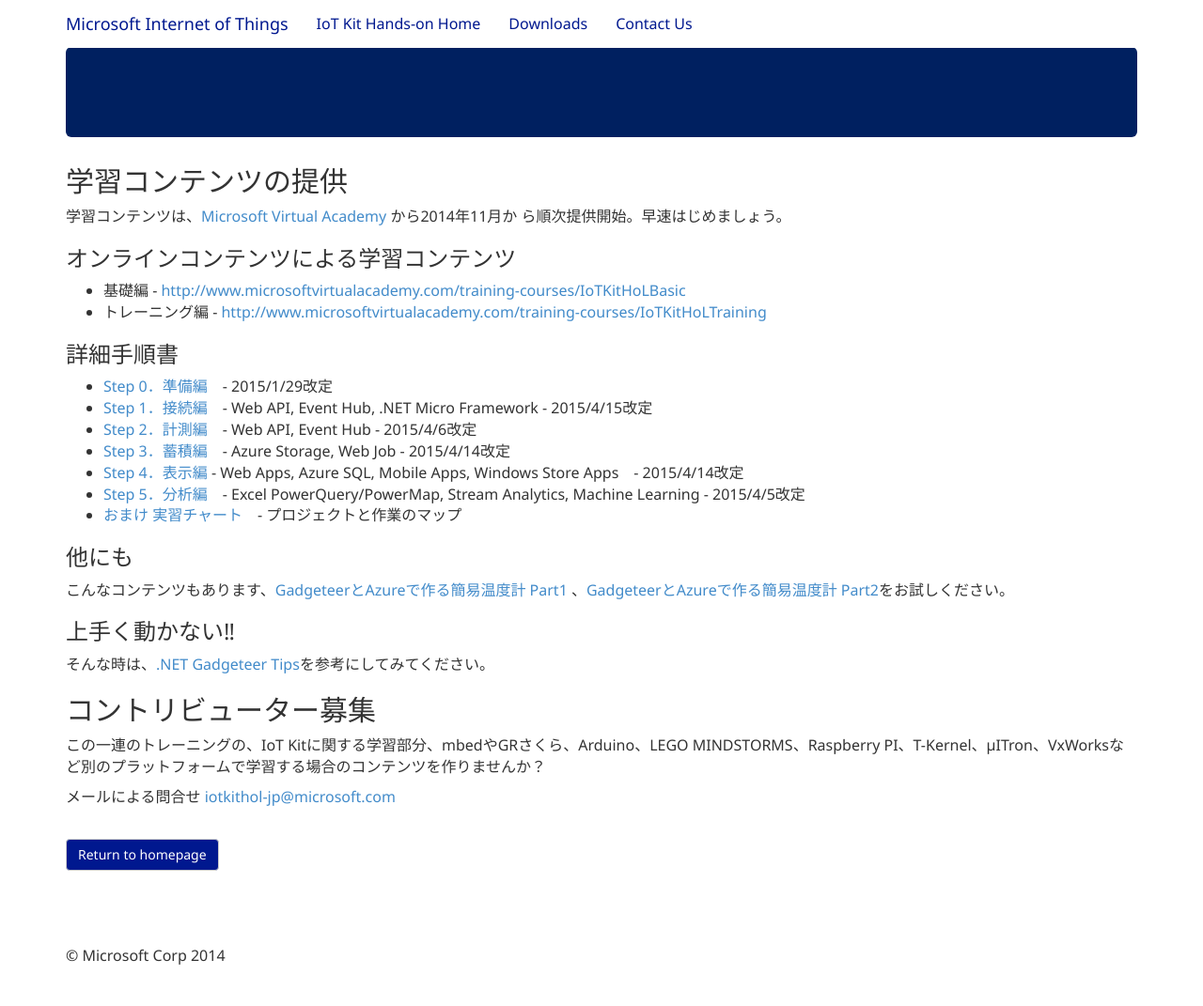
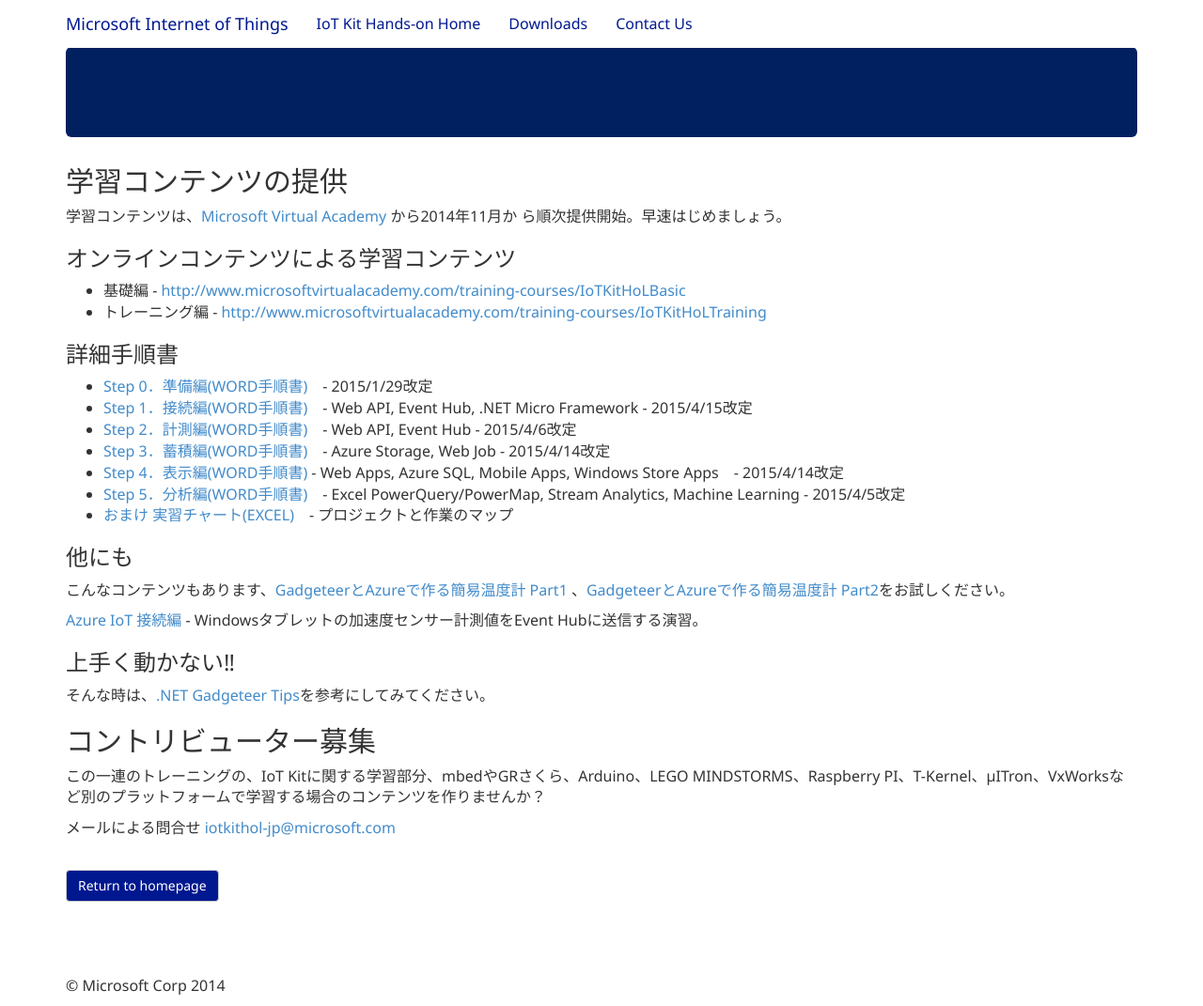
Before and after one commit to ms-iotkithol-jp/ms-iotkithol-jp.github.io, a Jekyll site: the page built from LetsBegin.md, in a window 1280 px wide and 1071 px high. Shown: the whole window at 94% size. Built offline with Jekyll 4.4.1, drawn with Linux system fonts in a browser that asks for light colours.

Commit message:
Add detail

```diff
--- a/LetsBegin.md
+++ b/LetsBegin.md
@@ -19,17 +19,19 @@
 * トレーニング編 - [http://www.microsoftvirtualacademy.com/training-courses/IoTKitHoLTraining](http://www.microsoftvirtualacademy.com/training-courses/IoTKitHoLTraining)
 
 ### 詳細手順書
-* [Step 0．準備編](https://github.com/ms-iotkithol-jp/Training/blob/master/Documents/IoTKit_SelfLearning00_Overview.docx?raw=true)　-  2015/1/29改定
-* [Step 1．接続編](https://github.com/ms-iotkithol-jp/Training/blob/master/Documents/IoTKit_SelfLearning01_Connect.docx?raw=true)　- Web API, Event Hub, .NET Micro Framework - 2015/4/15改定
-* [Step 2．計測編](https://github.com/ms-iotkithol-jp/Training/blob/master/Documents/IoTKit_SelfLearning02_Measure.docx?raw=true)　- Web API, Event Hub - 2015/4/6改定
-* [Step 3．蓄積編](https://github.com/ms-iotkithol-jp/Training/blob/master/Documents/IoTKit_SelfLearning03_Store.docx?raw=true)　- Azure Storage, Web Job - 2015/4/14改定
-* [Step 4．表示編](https://github.com/ms-iotkithol-jp/Training/blob/master/Documents/IoTKit_SelfLearning04_Show.docx?raw=true) - Web Apps, Azure SQL, Mobile Apps, Windows Store Apps　- 2015/4/14改定
-* [Step 5．分析編](https://github.com/ms-iotkithol-jp/Training/blob/master/Documents/IoTKit_SelfLearning05_Analysis.docx?raw=true)　- Excel PowerQuery/PowerMap, Stream Analytics, Machine Learning - 2015/4/5改定
-* [おまけ 実習チャート](https://github.com/ms-iotkithol-jp/Training/blob/master/Documents/TrainingChart.xlsx)　- プロジェクトと作業のマップ
+* [Step 0．準備編(WORD手順書)](https://github.com/ms-iotkithol-jp/Training/blob/master/Documents/IoTKit_SelfLearning00_Overview.docx?raw=true)　-  2015/1/29改定
+* [Step 1．接続編(WORD手順書)](https://github.com/ms-iotkithol-jp/Training/blob/master/Documents/IoTKit_SelfLearning01_Connect.docx?raw=true)　- Web API, Event Hub, .NET Micro Framework - 2015/4/15改定
+* [Step 2．計測編(WORD手順書)](https://github.com/ms-iotkithol-jp/Training/blob/master/Documents/IoTKit_SelfLearning02_Measure.docx?raw=true)　- Web API, Event Hub - 2015/4/6改定
+* [Step 3．蓄積編(WORD手順書)](https://github.com/ms-iotkithol-jp/Training/blob/master/Documents/IoTKit_SelfLearning03_Store.docx?raw=true)　- Azure Storage, Web Job - 2015/4/14改定
+* [Step 4．表示編(WORD手順書)](https://github.com/ms-iotkithol-jp/Training/blob/master/Documents/IoTKit_SelfLearning04_Show.docx?raw=true) - Web Apps, Azure SQL, Mobile Apps, Windows Store Apps　- 2015/4/14改定
+* [Step 5．分析編(WORD手順書)](https://github.com/ms-iotkithol-jp/Training/blob/master/Documents/IoTKit_SelfLearning05_Analysis.docx?raw=true)　- Excel PowerQuery/PowerMap, Stream Analytics, Machine Learning - 2015/4/5改定
+* [おまけ 実習チャート(EXCEL)](https://github.com/ms-iotkithol-jp/Training/blob/master/Documents/TrainingChart.xlsx)　- プロジェクトと作業のマップ
 
 
 ### 他にも
 こんなコンテンツもあります、[GadgeteerとAzureで作る簡易温度計 Part1](http://blogs.msdn.com/b/hirosho/archive/2014/07/25/gadgeteer-azure-part-1.aspx) 、[GadgeteerとAzureで作る簡易温度計 Part2](http://blogs.msdn.com/b/hirosho/archive/2014/07/26/gadgeteer-azure-part-2.aspx)をお試しください。
+
+[Azure IoT 接続編](https://github.com/ms-iotkithol-jp/Training/blob/master/Documents/MicrosoftAzureIoTEventHub_campaign.docx?raw=true) - Windowsタブレットの加速度センサー計測値をEvent Hubに送信する演習。
 
 ### 上手く動かない‼
 そんな時は、[.NET Gadgeteer Tips](http://blogs.msdn.com/b/hirosho/archive/2014/08/11/net_5f00_gadgeteer_5f00_tips.aspx)を参考にしてみてください。
```
